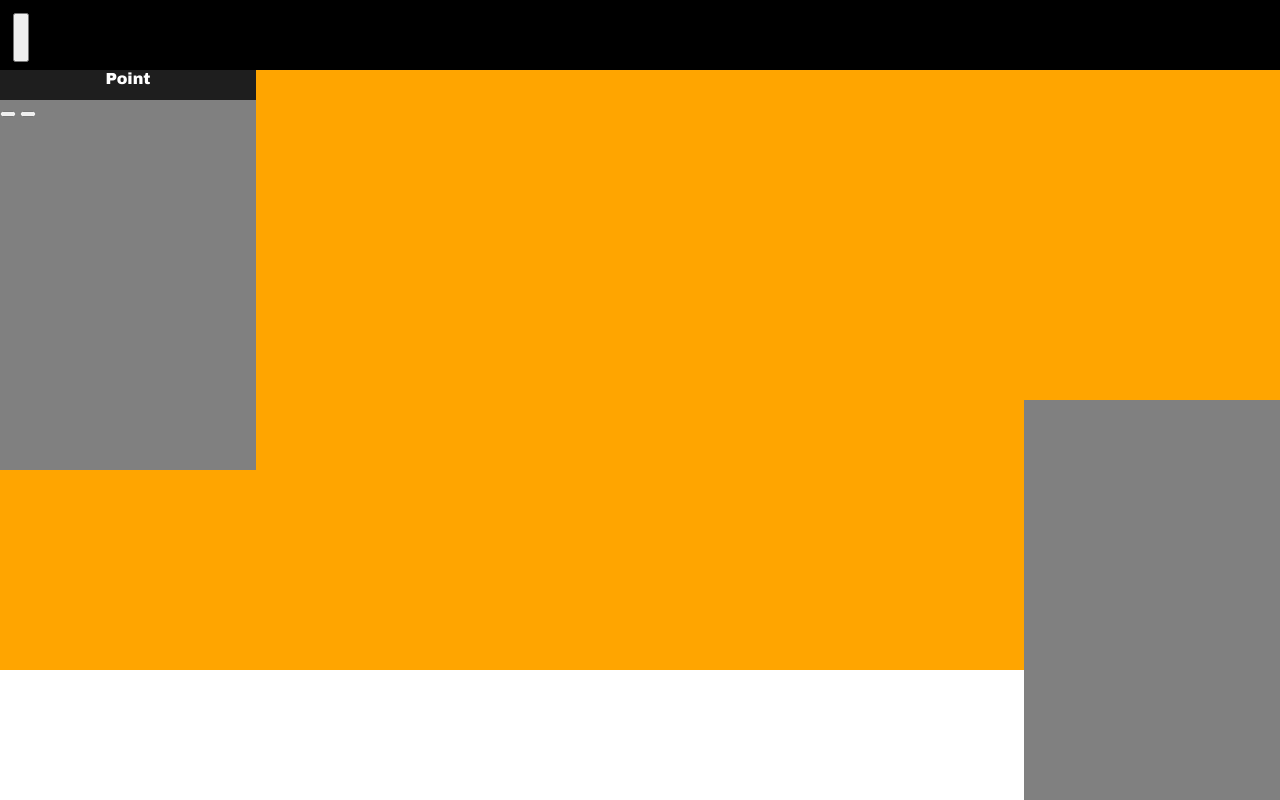
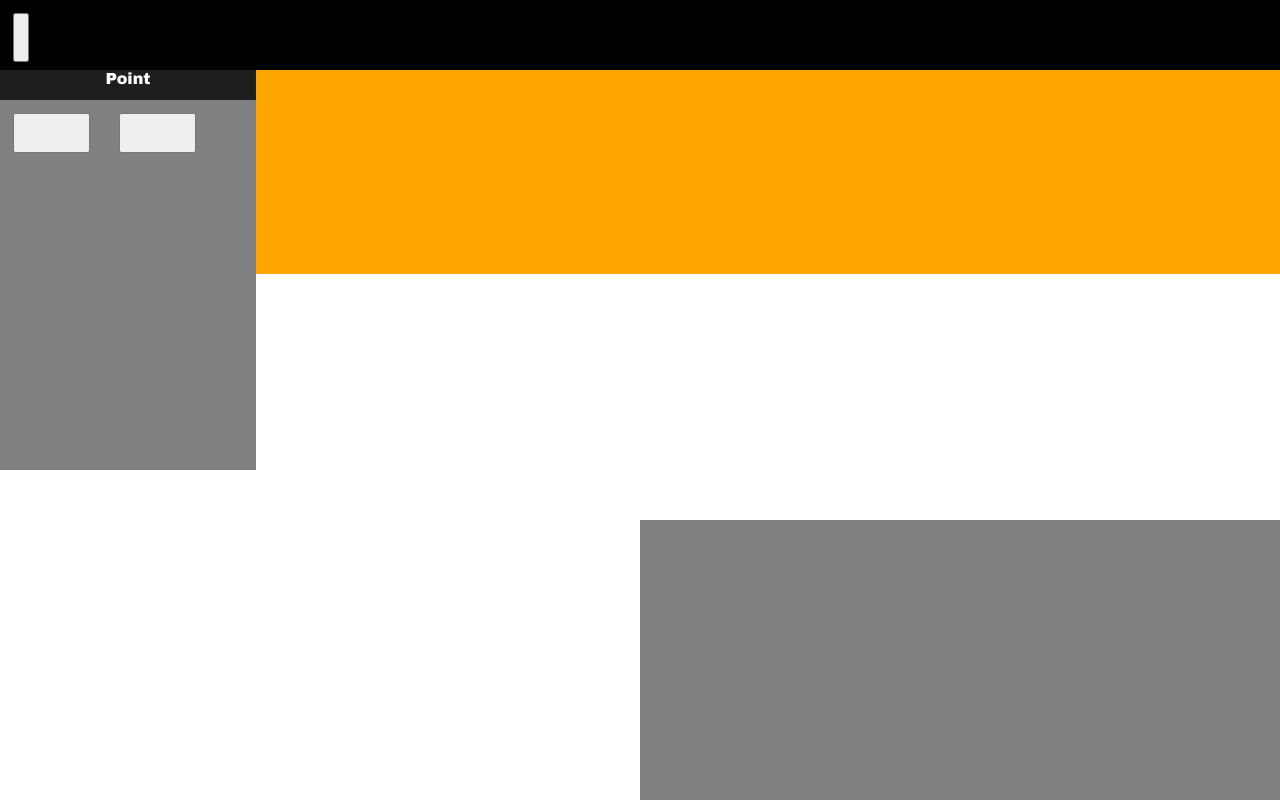
Before and after one commit to DiStefanoLorenzo/Unisci-Puntini, a website with bundled scripts: page 5_Sito o applicativo/index.html in a window 1280 px wide. Built offline with nearby package versions, Linux system fonts and the light colour scheme.

Commit message:
Aggiornamento programma + diario

```diff
--- a/5_Sito o applicativo/css/gui.css
+++ b/5_Sito o applicativo/css/gui.css
@@ -11,15 +11,15 @@ header {
 section {
     background-color: orange;
     margin: 0px;
-    height: 10%;
-    min-height: 600px;
+    height: 100%;
+    min-height: 100%;
 }
 
 #layers {
     background-color: gray;
     position: absolute;
-    height: 50%;
-    width: 20%;
+    height: 35%;
+    width: 50%;
     bottom: 0px;
     right: 0px;
 }
@@ -49,3 +49,9 @@ section {
     height: 30px;
 
 }
+
+.toolbutton {
+    width: 30%;
+    height: 10%;
+    margin: 5%;
+}
--- a/5_Sito o applicativo/index.html
+++ b/5_Sito o applicativo/index.html
@@ -15,14 +15,14 @@
         </header>
         <section>
             <div id="page">
-                <svg id="drawingpage" height="130" width="500">
+                <svg id="drawingpage" height="200" width="500">
 
                 </svg>
             </div>
             <div id="tools">
                 <div id="pointlabel">Point</div>
-                <button></button>
-                <button></button>
+                <button class="toolbutton"></button>
+                <button class="toolbutton"></button>
 
             </div>
             <div id="layers">
--- a/5_Sito o applicativo/js/draw/text.js
+++ b/5_Sito o applicativo/js/draw/text.js
@@ -23,6 +23,7 @@ export class Text extends DrawingElement{
     SetStyle(){
         this.element.style.fontFamily = "Verdana";
         this.element.style.fill = "#000000";
+        this.element.innerHTML = "testo";
         this.element.style.fontSize = 2;
 
     }
--- a/5_Sito o applicativo/js/main.js
+++ b/5_Sito o applicativo/js/main.js
@@ -3,3 +3,4 @@ import {Text} from "./draw/text.js"
 var txt = new Text("hello",2,2);
 
 console.log("Point:"+txt.punto.position.x);
+console.log("Testo: "+txt.element.innerHTML)
```
Also changed, not shown: 5_Sito o applicativo/js/file/import.js (added), 1 other file.
